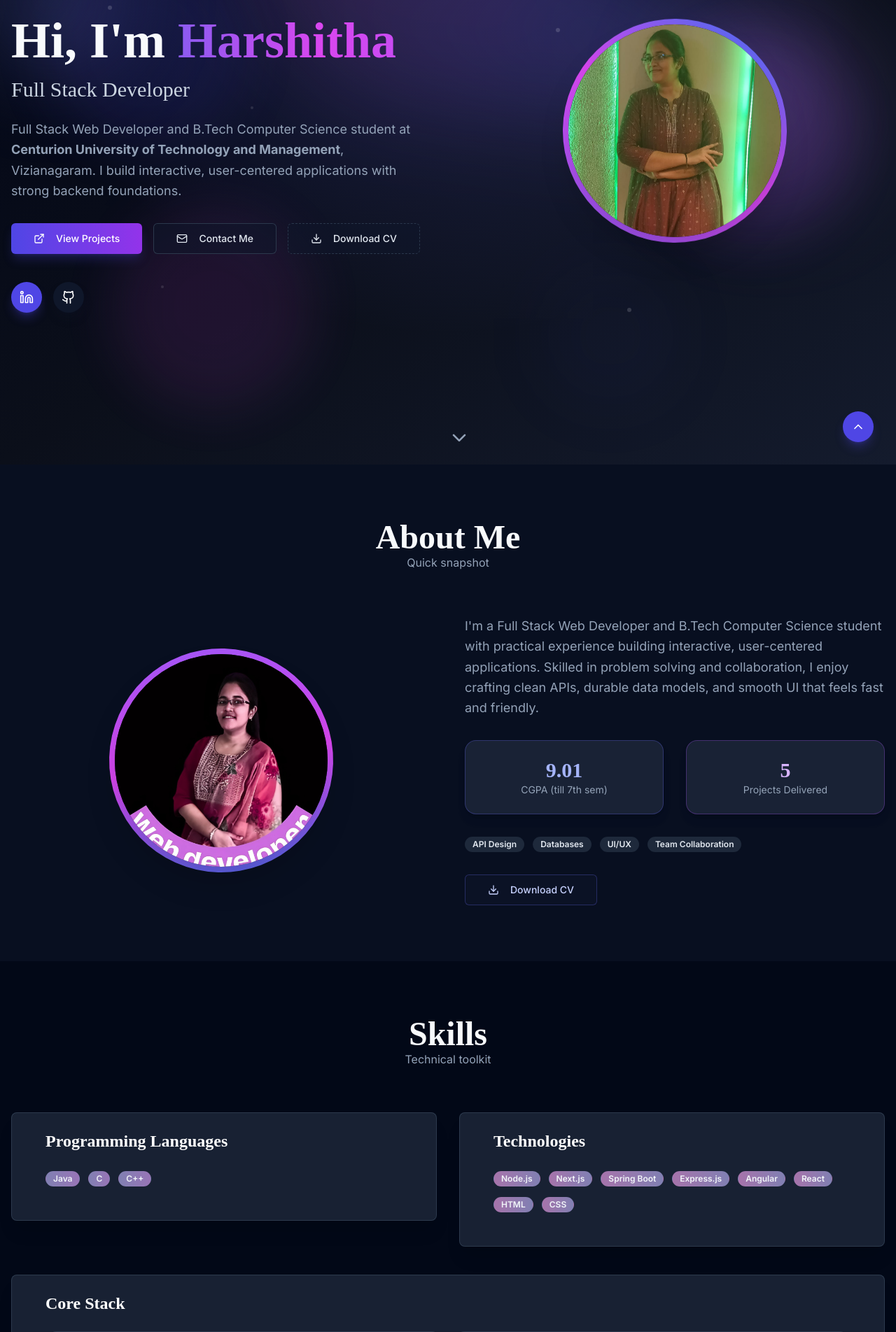
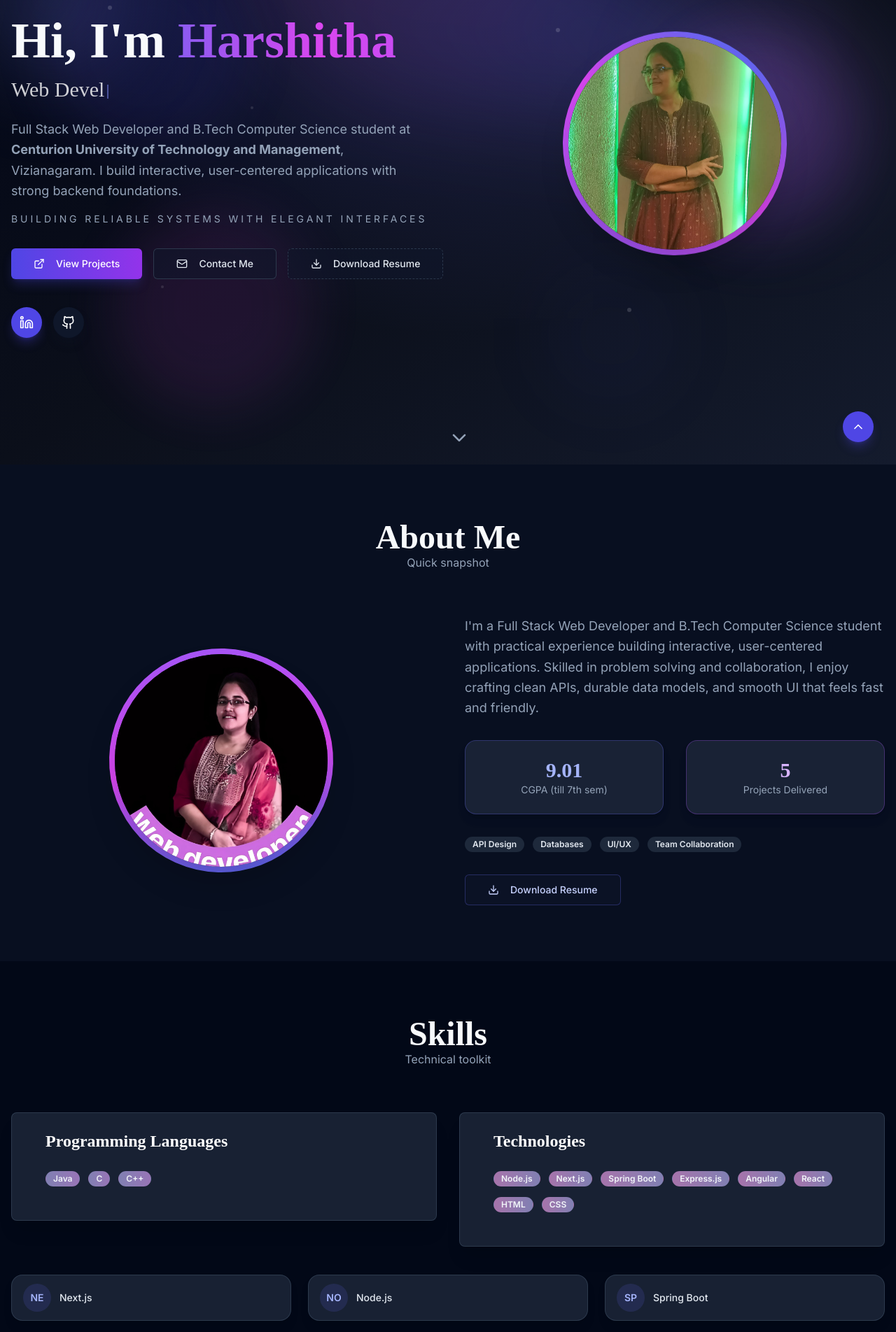
Before and after one commit to harshithapoojari123/portfolio-main, a Next.js app: page / in a window 1280 px wide. Shown: the part 136-2040 px from the top of the page at 70% size. Built offline with nearby package versions, Linux system fonts and the light colour scheme.

Commit message:
updated animations

```diff
--- a/app/page.tsx
+++ b/app/page.tsx
@@ -11,6 +11,9 @@ export default function Portfolio() {
   const [darkMode, setDarkMode] = useState(true)
   const [isMenuOpen, setIsMenuOpen] = useState(false)
   const [isLoading, setIsLoading] = useState(true)
+  const [roleText, setRoleText] = useState("")
+  const [roleIndex, setRoleIndex] = useState(0)
+  const [isDeleting, setIsDeleting] = useState(false)
   const { scrollYProgress } = useScroll()
   const y = useTransform(scrollYProgress, [0, 1], ["0%", "40%"])
 
@@ -27,6 +30,8 @@ export default function Portfolio() {
     show: { opacity: 1, y: 0, transition: { duration: 0.6, ease: "easeOut" } },
   }
 
+  const roles = ["Full Stack Developer", "Backend Engineer", "Web Developer"]
+
   useEffect(() => {
     if (darkMode) {
       document.documentElement.classList.add("dark")
@@ -39,6 +44,28 @@ export default function Portfolio() {
     const timer = setTimeout(() => setIsLoading(false), 900)
     return () => clearTimeout(timer)
   }, [])
+
+  useEffect(() => {
+    const currentRole = roles[roleIndex % roles.length]
+    const speed = isDeleting ? 40 : 80
+
+    const timer = setTimeout(() => {
+      const nextText = isDeleting
+        ? currentRole.slice(0, roleText.length - 1)
+        : currentRole.slice(0, roleText.length + 1)
+
+      setRoleText(nextText)
+
+      if (!isDeleting && nextText === currentRole) {
+        setTimeout(() => setIsDeleting(true), 900)
+      } else if (isDeleting && nextText.length === 0) {
+        setIsDeleting(false)
+        setRoleIndex((prev) => (prev + 1) % roles.length)
+      }
+    }, speed)
+
+    return () => clearTimeout(timer)
+  }, [roleText, isDeleting, roleIndex, roles])
 
   const skills = {
     languages: ["Java", "C", "C++"],
@@ -120,6 +147,11 @@ export default function Portfolio() {
       github: "https://github.com/harshithapoojari123/InternNova",
       live: "#",
       tech: ["AngularJS", "Node.js", "MongoDB", "Firebase"],
+      caseStudy: {
+        problem: "Students struggled to find verified internships and companies lacked a structured hiring flow.",
+        approach: "Designed role-based dashboards with admin verification and streamlined application tracking.",
+        result: "Created a clear workflow for companies and a safer application experience for students.",
+      },
     },
     {
       title: "Hotel Management System",
@@ -129,6 +161,11 @@ export default function Portfolio() {
       github: "https://github.com/harshithapoojari123/LockTrip",
       live: "https://elegant-squirrel-d85f23.netlify.app/",
       tech: ["Angular", "TypeScript", "CSS"],
+      caseStudy: {
+        problem: "Manual booking and room tracking slowed hotel operations.",
+        approach: "Built a responsive booking flow with admin controls for room status and customer data.",
+        result: "Reduced booking friction and improved visibility for staff and guests.",
+      },
     },
     {
       title: "Kyara Beverages",
@@ -138,6 +175,11 @@ export default function Portfolio() {
       github: "https://github.com/harshithapoojari123/kyara-website",
       live: "https://harshithapoojari123.github.io/kyara-website/#hero",
       tech: ["HTML", "CSS", "JavaScript"],
+      caseStudy: {
+        problem: "Brand lacked a modern, mobile-friendly product story.",
+        approach: "Crafted a clean landing page with strong visual hierarchy and responsive layout.",
+        result: "Delivered a polished brand presence across desktop and mobile.",
+      },
     },
     {
       title: "Role-Based Access Control",
@@ -306,7 +348,8 @@ export default function Portfolio() {
               animate={{ opacity: 1, y: 0 }}
               transition={{ delay: 0.45, duration: 0.8 }}
             >
-              Full Stack Developer
+              <span className="text-white/80 dark:text-white/80"> {roleText}</span>
+              <span className="ml-1 inline-block h-5 w-0.5 bg-indigo-400 align-middle animate-pulse" />
             </motion.h2>
 
             <motion.p
@@ -318,6 +361,15 @@ export default function Portfolio() {
               Full Stack Web Developer and B.Tech Computer Science student at{" "}
               <strong>Centurion University of Technology and Management</strong>, Vizianagaram. I build interactive,
               user-centered applications with strong backend foundations.
+            </motion.p>
+
+            <motion.p
+              className="mt-4 text-sm uppercase tracking-[0.28em] text-slate-500 dark:text-slate-400"
+              initial={{ opacity: 0, y: 20 }}
+              animate={{ opacity: 1, y: 0 }}
+              transition={{ delay: 0.7, duration: 0.8 }}
+            >
+              Building reliable systems with elegant interfaces
             </motion.p>
 
             <motion.div
@@ -357,7 +409,7 @@ export default function Portfolio() {
               >
                 <a href="/Harshitha-poojari-Resume.pdf" download>
                   <Download className="mr-2 h-4 w-4" />
-                  Download CV
+                  Download Resume
                 </a>
               </Button>
             </motion.div>
@@ -492,7 +544,7 @@ export default function Portfolio() {
               >
                 <a href="/Harshitha-poojari-Resume.pdf" download>
                   <Download className="mr-2 h-4 w-4" />
-                  Download CV
+                  Download Resume
                 </a>
               </Button>
             </motion.div>
@@ -577,6 +629,21 @@ export default function Portfolio() {
                 </CardContent>
               </Card>
             </motion.div>
+          </motion.div>
+
+          <motion.div className="mt-10 grid gap-6 sm:grid-cols-2 lg:grid-cols-3" variants={staggerContainer}>
+            {["Next.js", "Node.js", "Spring Boot", "Angular", "MongoDB", "AWS"].map((item) => (
+              <motion.div
+                key={item}
+                variants={fadeUp}
+                className="flex items-center gap-3 rounded-2xl border border-slate-200/70 bg-white/80 px-4 py-3 shadow-lg dark:border-slate-700/80 dark:bg-slate-800/80"
+              >
+                <div className="flex h-10 w-10 items-center justify-center rounded-full bg-indigo-500/15 text-indigo-300">
+                  <span className="text-sm font-semibold">{item.slice(0, 2).toUpperCase()}</span>
+                </div>
+                <div className="text-sm font-medium text-slate-700 dark:text-slate-200">{item}</div>
+              </motion.div>
+            ))}
           </motion.div>
 
           <motion.div className="mt-10" variants={fadeUp}>
@@ -839,6 +906,23 @@ export default function Portfolio() {
                     <h3 className="text-xl font-bold">{project.title}</h3>
                     <p className="mt-3 text-slate-600 dark:text-slate-400">{project.description}</p>
 
+                    {project.caseStudy && (
+                      <div className="mt-4 space-y-2 text-sm text-slate-600 dark:text-slate-400">
+                        <p>
+                          <span className="font-semibold text-white/80 dark:text-white/80">Problem:</span>{" "}
+                          {project.caseStudy.problem}
+                        </p>
+                        <p>
+                          <span className="font-semibold text-white/80 dark:text-white/80">Approach:</span>{" "}
+                          {project.caseStudy.approach}
+                        </p>
+                        <p>
+                          <span className="font-semibold text-white/80 dark:text-white/80">Result:</span>{" "}
+                          {project.caseStudy.result}
+                        </p>
+                      </div>
+                    )}
+
                     <div className="mt-4 flex flex-wrap gap-2">
                       {project.tech.map((tech) => (
                         <Badge key={tech} variant="outline" className="text-xs">
```
